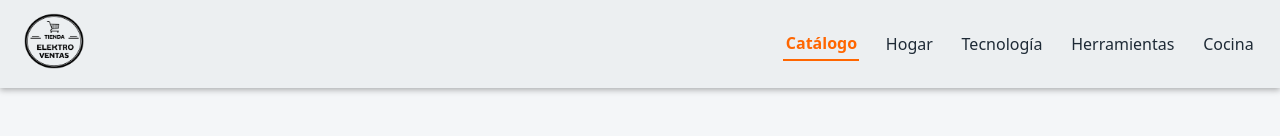
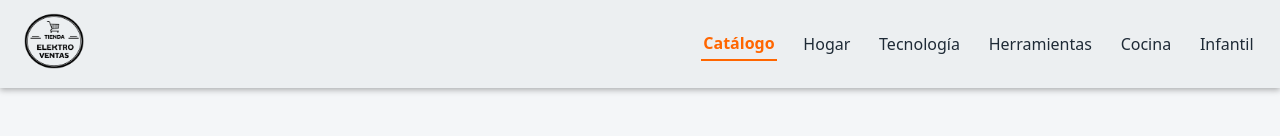
Before and after one commit to SebasTerco73/Pagina-ventas, a React (Vite) app: page / in a window 1280 px wide. Shown: the top 136 px of the page. Built offline with nearby package versions, Linux system fonts and the light colour scheme.

Commit message:
Infantil category

```diff
--- a/src/components/Nav/Nav.jsx
+++ b/src/components/Nav/Nav.jsx
@@ -98,6 +98,13 @@ export const Nav = () => {
             Cocina
           </Link>
         </li>
+        <li>
+          <Link to={"/category/infantil"}
+          onClick={() => { handleLinkClick(); setNavActivo("/category/infantil"); irAPrimeraPagina("infantil"); }}
+          className={navActivo  === "/category/infantil" ? "activo" : ""}>
+            Infantil
+          </Link>
+        </li>
       </ul>
     </nav>
   );
```
Also changed, not shown: public/data/products.json, 1 other file (tests, documents, lock files or other folders).
